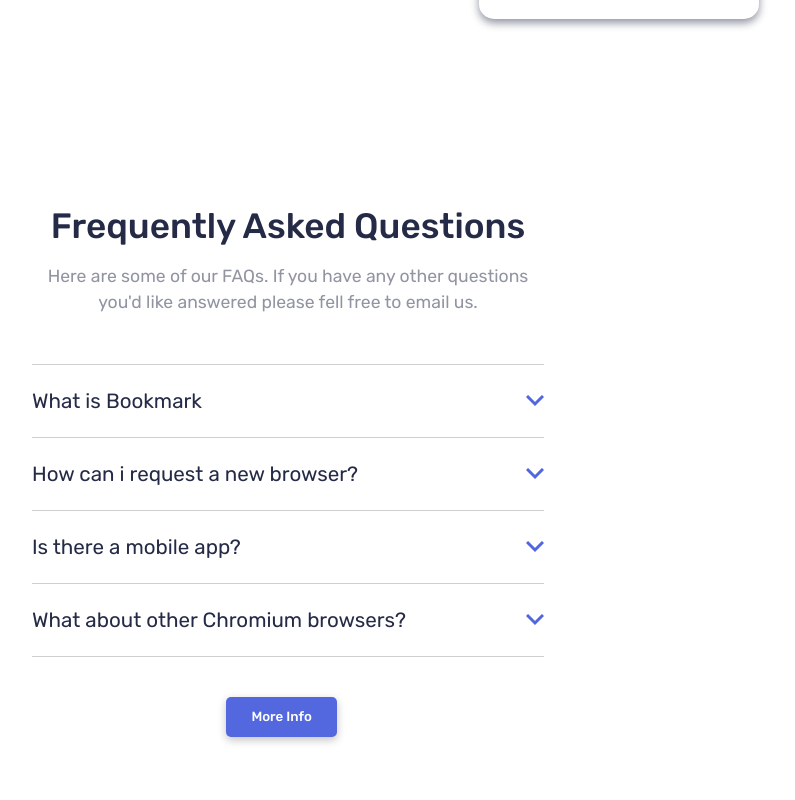
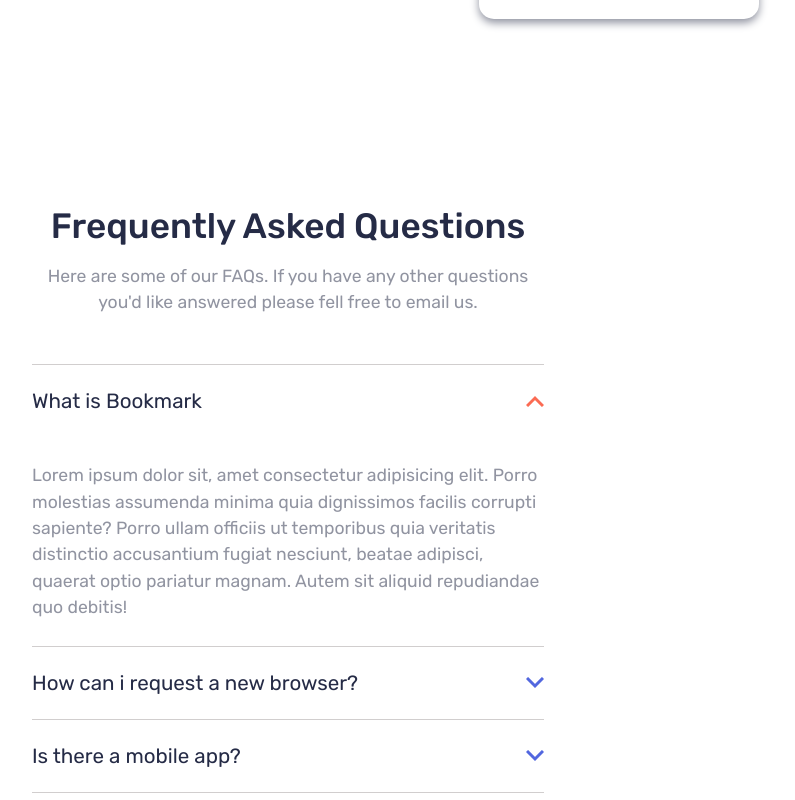
Before and after one commit to matheush9/bookmark-page-nextjs, a Next.js app: page / in a window 1280 px wide. Both pictures are taken after a click on the picture 887 px from the left and 2753 px from the top of the page. Shown: the part 2353-3153 px from the top of the page, without its empty margins (352-1147 px from the left). Built offline with nearby package versions, Linux system fonts and the light colour scheme.

Commit message:
Respostas FAQ

```diff
--- a/src/components/Faq/faq.module.scss
+++ b/src/components/Faq/faq.module.scss
@@ -25,10 +25,9 @@
       display: flex;
       justify-content: space-between;
       align-items: center;
-      border-bottom: 1px solid rgb(209, 206, 206);
-
-      &:first-child {
-        border-top: 1px solid rgb(209, 206, 206);
+      border-top: 1px solid rgb(209, 206, 206);
+      &:nth-last-child(2) {
+        border-bottom: 1px solid rgb(209, 206, 206);
       }
     }
 
@@ -49,4 +48,16 @@
     justify-content: center;
     margin: 5vh 0;
   }
+  .displayNone {
+    display: none;
+  }
+  .answer {
+    display: block;
+    padding: 2vw 0;
+  }
+  .rotateArrow {
+    transform: rotate(180deg);
+    filter: invert(69%) sepia(47%) saturate(6186%) hue-rotate(321deg)
+      brightness(93%) contrast(113%);
+  }
 }
--- a/src/components/Faq/index.jsx
+++ b/src/components/Faq/index.jsx
@@ -1,7 +1,31 @@
+import React, { useState } from "react";
 import styles from "./faq.module.scss";
 import Image from "next/image";
 
 export default function Faq() {
+  const [stateWhatIs, setStateWhatIs] = useState(false);
+  const [stateHowCan, setStateHowCan] = useState(false);
+  const [stateIsThere, setStateIsThere] = useState(false);
+  const [stateWhatAbout, setStateWhatAbout] = useState(false);
+
+
+
+  const changeStyleWhatIs = () => {
+    stateWhatIs ? setStateWhatIs(false) : setStateWhatIs(true);
+  };
+
+  const changeStyleHowCan = () => {
+    stateHowCan ? setStateHowCan(false) : setStateHowCan(true);
+  };
+
+  const changeStyleIsThere = () => {
+    stateIsThere ? setStateIsThere(false) : setStateIsThere(true);
+  };
+
+  const changeStyleWhatAbout = () => {
+    stateWhatAbout ? setStateWhatAbout(false) : setStateWhatAbout(true);
+  };
+
   return (
     <div className={styles.component}>
       <div className={styles.faqText}>
@@ -15,35 +39,58 @@
       <div className={styles.questions}>
         <div className={styles.question}>
           <h3>What is Bookmark</h3>
-          <div>
-            <img src="/images/icon-arrow.svg" alt="" />
+          <div className={stateWhatIs ? styles.rotateArrow : ''}>
+            <img onClick={changeStyleWhatIs} src="/images/icon-arrow.svg" alt="" />
           </div>
+        </div>
+
+        <div className={stateWhatIs ? styles.answer : styles.displayNone}>
+          <p>
+          Lorem ipsum dolor sit, amet consectetur adipisicing elit. Porro molestias assumenda minima quia dignissimos facilis corrupti sapiente? Porro ullam officiis ut temporibus quia veritatis distinctio accusantium fugiat nesciunt, beatae adipisci, quaerat optio pariatur magnam. Autem sit aliquid repudiandae quo debitis!
+          </p>
         </div>
 
         <div className={styles.question}>
           <h3>How can i request a new browser?</h3>
-          <div>
-            <img src="/images/icon-arrow.svg" alt="" />
+          <div className={stateHowCan ? styles.rotateArrow : ''}>
+            <img onClick={changeStyleHowCan} src="/images/icon-arrow.svg" alt="" />
           </div>
+        </div>
+        <div className={stateHowCan ? styles.answer : styles.displayNone}>
+          <p>
+          Lorem ipsum dolor sit, amet consectetur adipisicing elit. Porro molestias assumenda minima quia dignissimos facilis corrupti sapiente? Porro ullam officiis ut temporibus quia veritatis distinctio accusantium fugiat nesciunt, beatae adipisci, quaerat optio pariatur magnam. Autem sit aliquid repudiandae quo debitis!
+          </p>
         </div>
 
         <div className={styles.question}>
           <h3>Is there a mobile app?</h3>
-          <div>
-            <img src="/images/icon-arrow.svg" alt="" />
+          <div className={stateIsThere ? styles.rotateArrow : ''}>
+            <img onClick={changeStyleIsThere} src="/images/icon-arrow.svg" alt="" />
           </div>
+        </div>
+
+        <div className={stateIsThere ? styles.answer : styles.displayNone}>
+          <p>
+          Lorem ipsum dolor sit, amet consectetur adipisicing elit. Porro molestias assumenda minima quia dignissimos facilis corrupti sapiente? Porro ullam officiis ut temporibus quia veritatis distinctio accusantium fugiat nesciunt, beatae adipisci, quaerat optio pariatur magnam. Autem sit aliquid repudiandae quo debitis!
+          </p>
         </div>
 
         <div className={styles.question}>
           <h3>What about other Chromium browsers?</h3>
-          <div>
-            <img src="/images/icon-arrow.svg" alt="" />
+          <div className={stateWhatAbout ? styles.rotateArrow : ''}>
+            <img onClick={changeStyleWhatAbout} src="/images/icon-arrow.svg" alt="" />
           </div>
+        </div>
+
+        <div className={stateWhatAbout ? styles.answer : styles.displayNone}>
+          <p>
+          Lorem ipsum dolor sit, amet consectetur adipisicing elit. Porro molestias assumenda minima quia dignissimos facilis corrupti sapiente? Porro ullam officiis ut temporibus quia veritatis distinctio accusantium fugiat nesciunt, beatae adipisci, quaerat optio pariatur magnam. Autem sit aliquid repudiandae quo debitis!
+          </p>
         </div>
       </div>
       <div className={styles.btn}>
-          <button>More Info</button>
-        </div>
+        <button>More Info</button>
+      </div>
     </div>
   );
 }
```
Also changed, not shown: src/components/Features/index.jsx (+23 -8 lines).
